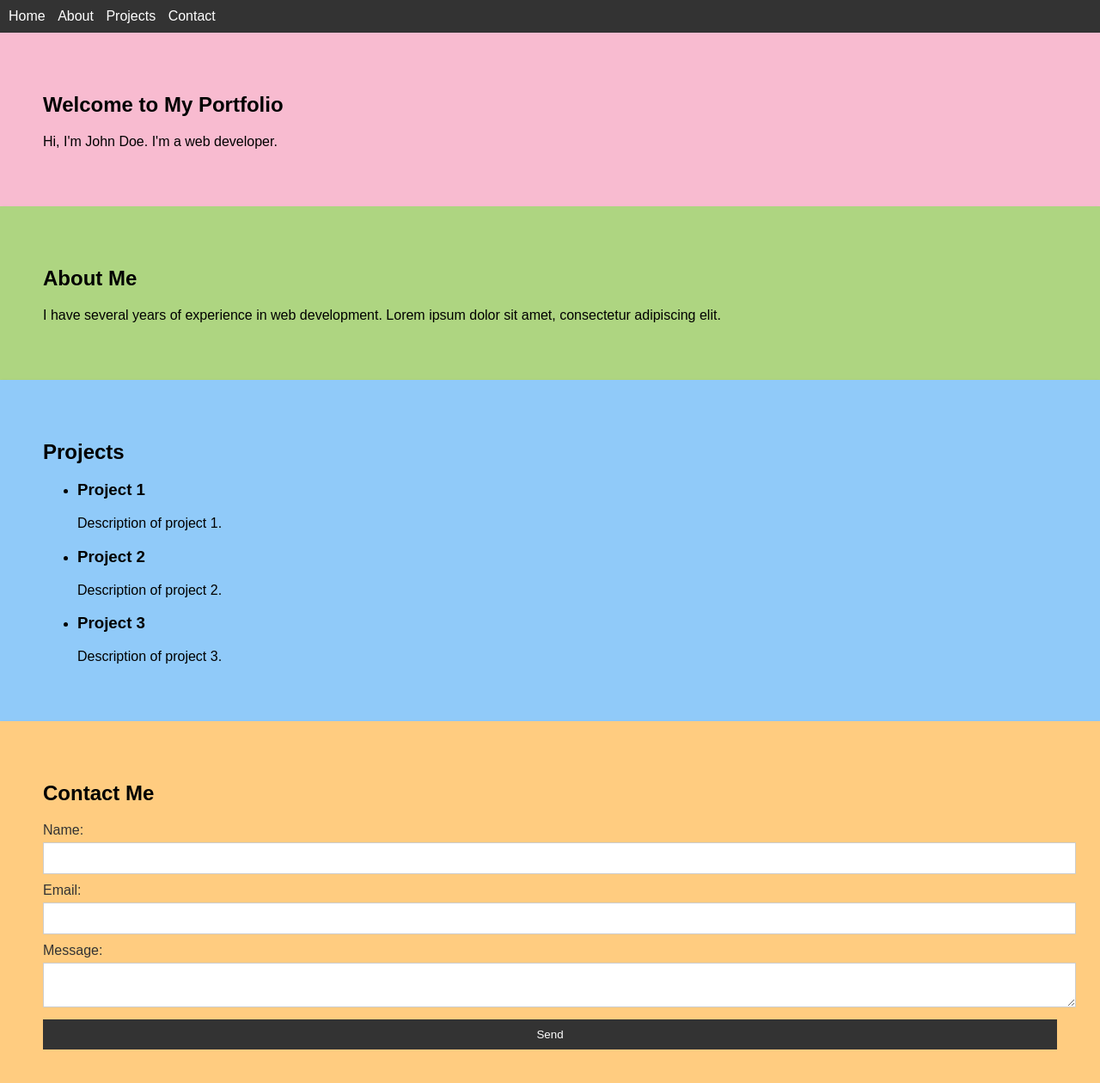
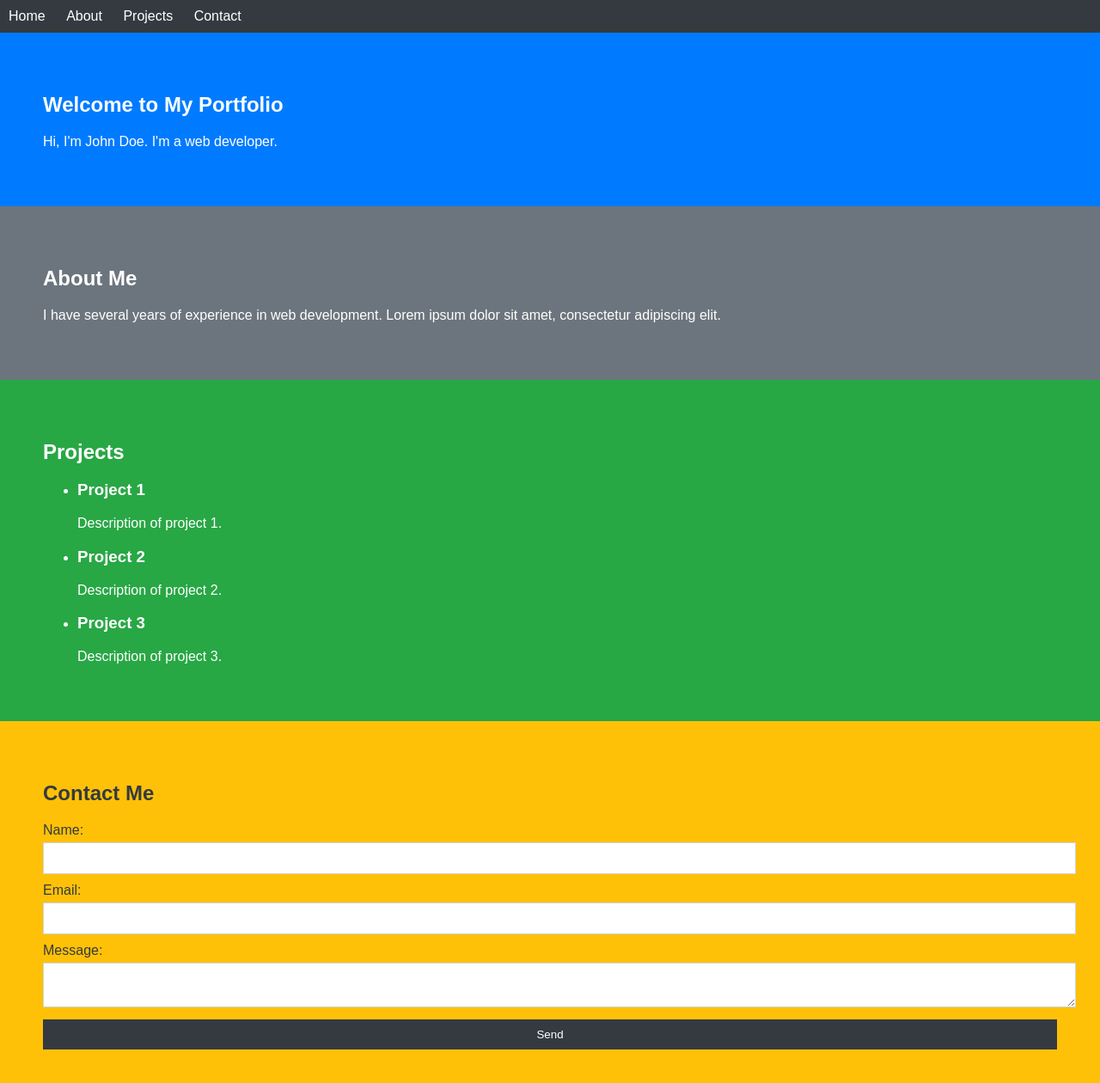
Before and after one commit to hamzahyaasin/hamzahyaasin.github.io, a plain HTML site: page portfolio.html in a window 1280 px wide. Shown: the whole page at 86% size. Drawn offline with Linux system fonts and the light colour scheme.

Commit message:
Update css portfolio.css

```diff
--- a/css portfolio.css
+++ b/css portfolio.css
@@ -2,16 +2,16 @@ body {
   font-family: Arial, sans-serif;
   margin: 0;
   padding: 0;
-  background-color: #f5f5f5;
-  transition: background-color 0.5s ease; /* Smooth background color transition */
+  background-color: #f8f9fa; /* Light gray background */
+  transition: background-color 0.5s ease;
 }
 
 header {
-  background-color: #333;
-  color: #fff;
+  background-color: #343a40; /* Dark gray header background */
+  color: #ffffff; /* White text color */
   padding: 10px;
   box-shadow: 0 4px 6px rgba(0, 0, 0, 0.1);
-  transition: background-color 0.5s ease; /* Smooth background color transition */
+  transition: background-color 0.5s ease;
 }
 
 nav ul {
@@ -22,55 +22,59 @@ nav ul {
 
 nav ul li {
   display: inline;
-  margin-right: 10px;
+  margin-right: 20px;
 }
 
 nav ul li a {
-  color: #fff;
+  color: #ffffff;
   text-decoration: none;
-  transition: color 0.3s ease; /* Smooth text color transition */
+  transition: color 0.3s ease;
 }
 
 nav ul li a:hover {
-  color: #ffcc80; /* Change text color on hover */
+  color: #007bff; /* Bright blue on hover */
 }
 
 section {
   padding: 50px;
   background-color: #ffffff;
   box-shadow: 0 2px 4px rgba(0, 0, 0, 0.1);
-  transition: box-shadow 0.3s ease; /* Smooth box shadow transition */
+  transition: box-shadow 0.3s ease;
 }
 
 section:hover {
-  box-shadow: 0 8px 12px rgba(0, 0, 0, 0.2); /* Increase shadow on hover */
+  box-shadow: 0 8px 16px rgba(0, 0, 0, 0.2); /* Slightly stronger shadow on hover */
 }
 
 #home {
-  background-color: #f8bbd0;
-  transition: background-color 0.5s ease; /* Smooth background color transition */
+  background-color: #007bff; /* Bright blue section background */
+  color: #ffffff;
+  transition: background-color 0.5s ease;
 }
 
 #about {
-  background-color: #aed581;
-  transition: background-color 0.5s ease; /* Smooth background color transition */
+  background-color: #6c757d; /* Dark gray section background */
+  color: #ffffff;
+  transition: background-color 0.5s ease;
 }
 
 #projects {
-  background-color: #90caf9;
-  transition: background-color 0.5s ease; /* Smooth background color transition */
+  background-color: #28a745; /* Green section background */
+  color: #ffffff;
+  transition: background-color 0.5s ease;
 }
 
 #contact {
-  background-color: #ffcc80;
-  transition: background-color 0.5s ease; /* Smooth background color transition */
+  background-color: #ffc107; /* Yellow section background */
+  color: #343a40; /* Dark gray text color */
+  transition: background-color 0.5s ease;
 }
 
 form label {
   display: block;
   margin-bottom: 5px;
-  color: #333;
-  transition: color 0.3s ease; /* Smooth text color transition */
+  color: #343a40;
+  transition: color 0.3s ease;
 }
 
 form input,
@@ -78,20 +82,20 @@ form textarea {
   margin-bottom: 10px;
   width: 100%;
   padding: 10px;
-  border: 1px solid #ccc;
-  background-color: #fff;
-  transition: background-color 0.3s ease, border-color 0.3s ease; /* Smooth background color and border color transition */
+  border: 1px solid #ced4da; /* Light gray border */
+  background-color: #ffffff;
+  transition: background-color 0.3s ease, border-color 0.3s ease;
 }
 
 form input[type="submit"] {
-  background-color: #333;
-  color: #fff;
+  background-color: #343a40;
+  color: #ffffff;
   cursor: pointer;
   padding: 10px 20px;
   border: none;
-  transition: background-color 0.3s ease; /* Smooth background color transition */
+  transition: background-color 0.3s ease;
 }
 
 form input[type="submit"]:hover {
-  background-color: #555;
+  background-color: #007bff; /* Bright blue button on hover */
 }
```
